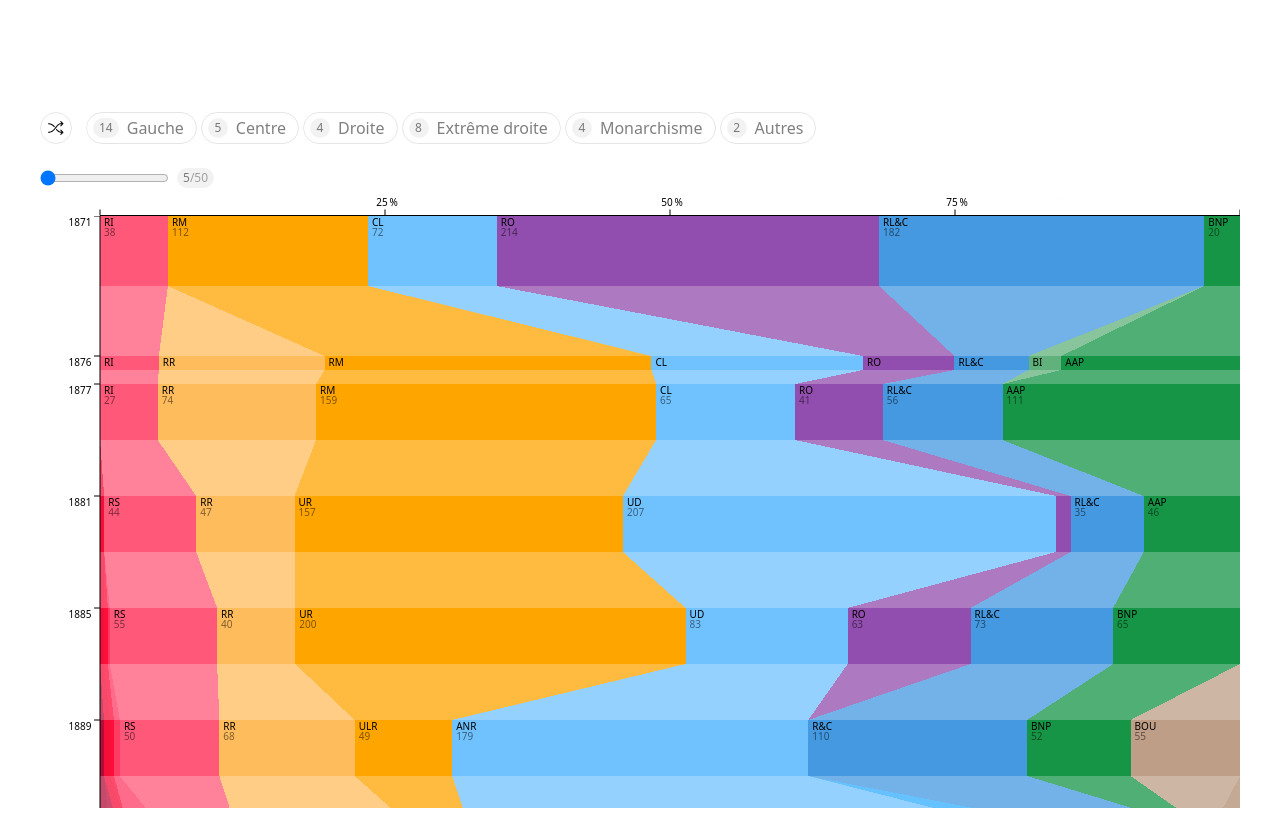
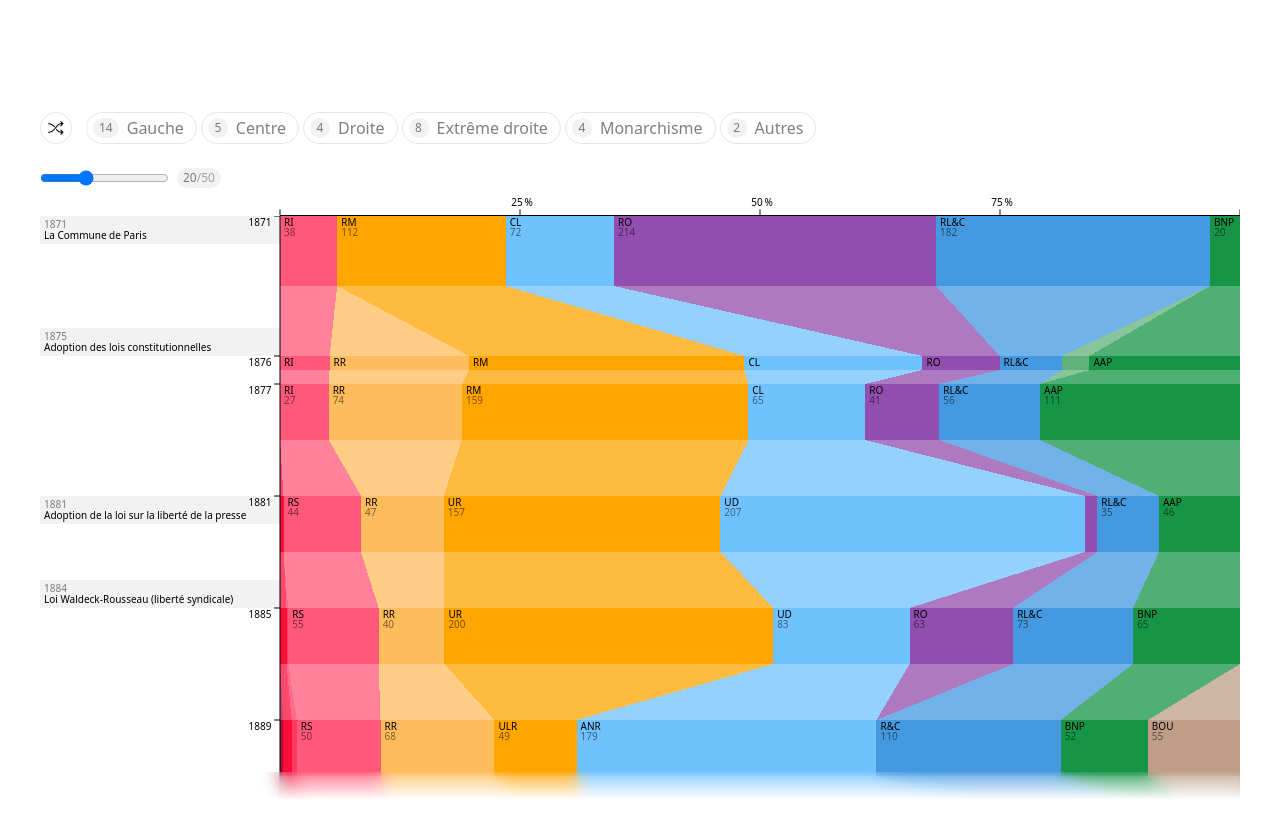
Before and after one commit to ledouxm/legislatures, a Next.js app: page / in a window 1280 px wide. After the commit the page ends 800 px from the top, so only its background shows below. Built offline with nearby package versions, Linux system fonts and the light colour scheme.

Commit message:
feat: margin bottom

```diff
--- a/components/appUi/main.tsx
+++ b/components/appUi/main.tsx
@@ -19,7 +19,7 @@ type Props = {
 
 
 export default function Main({republics, currents, events}: Props) {
-    const [axisLeftPercentage, setAxisLeftPercentage] = useState(5);
+    const [axisLeftPercentage, setAxisLeftPercentage] = useState(20);
     const [selectedEntity, setSelectedEntity] = useState<CurrentType | null>(null);
     const [currentDescription, setCurrentDescription] = useState<string | null>(null);
     const [currentImage, setCurrentImage] = useState<string | null>(null);
@@ -27,8 +27,8 @@ export default function Main({republics, currents, events}: Props) {
 
     return (
         <main
-            className="w-full max-w-screen-3xl mx-auto px-5 md:px-10 mb-4 md:mb-8"
-            style={{ height: "calc(100vh - 10rem)" }}
+            className="w-full max-w-screen-3xl mx-auto px-5 md:px-10"
+            style={{ height: "calc(100vh - 10.5rem)" }}
         >
             <div className="w-full h-full overflow-y-scroll no-scrollbar">
                 <div className="flex gap-2">
--- a/components/appUi/tooltip.tsx
+++ b/components/appUi/tooltip.tsx
@@ -62,7 +62,7 @@ export default function Tooltip({ chartWidth, y, axisLeftPosition, xStart, xEnd,
     return (
         <div
             ref={tooltipRef}
-            className="absolute pb-2 flex justify-start transition-all duration-500"
+            className="absolute pb-2 flex justify-start transition-all duration-500 select-none"
             onMouseEnter={() => setTooltipContent(tooltipContent)}
         >
             <div
--- a/components/chart/chart.tsx
+++ b/components/chart/chart.tsx
@@ -35,7 +35,7 @@ export default function Chart({republics, currents, events, axisLeftPercentage}:
     // Set the minimal height for a legislature (one year, in px)
     const minHeight = 28;
     // Calculate the height of the svg
-    const svgHeight = minHeight * totalDuration + minHeight;
+    const svgHeight = minHeight * totalDuration + minHeight + dimensions.marginBottom;
 
     // Set the position of the left and top axis
     // const axisLeftPercentage = 20; // Percentage
@@ -51,6 +51,7 @@ export default function Chart({republics, currents, events, axisLeftPercentage}:
             className="w-full relative"
             style={{ height: svgHeight + minHeight }}
         >
+            {/* X Axis and top margin */}
             <div
                 className="sticky top-0 z-10 backdrop-blur bg-opacity-45 bg-gradient-to-b from-white via-white/50 to-transparent"
             >
@@ -67,6 +68,8 @@ export default function Chart({republics, currents, events, axisLeftPercentage}:
                     />
                 </svg>
             </div>
+
+            {/* Chart */}
             <svg
                 width={dimensions.width}
                 height={svgHeight}
@@ -109,6 +112,11 @@ export default function Chart({republics, currents, events, axisLeftPercentage}:
                 />
             </svg>
 
+            {/* Bottom margin */}
+            <div className="sticky bottom-0 z-10 backdrop-blur bg-opacity-45 bg-gradient-to-t from-white via-white/50 to-transparent h-7">
+            </div>
+
+            {/* Tooltip */}
             {tooltipContent && (
                 <Tooltip
                     chartWidth={dimensions.width}
--- a/components/chart/event.tsx
+++ b/components/chart/event.tsx
@@ -5,8 +5,19 @@ export default function Event({event, axisLeftPosition, minHeight, firstLegislat
         <g
             key={event.title}
             transform={`translate(0, ${(beginDate - firstLegislature) * minHeight})`}
-            opacity={0}
+            // opacity={0}
+            clipPath="url(#clip)"
         >
+            <defs>
+                <clipPath id="clip">
+                    <rect
+                        x="0"
+                        y="0"
+                        width={axisLeftPosition}
+                        height="100%"
+                    />
+                </clipPath>
+            </defs>
             <rect
                 x={0}
                 y={0}
```
